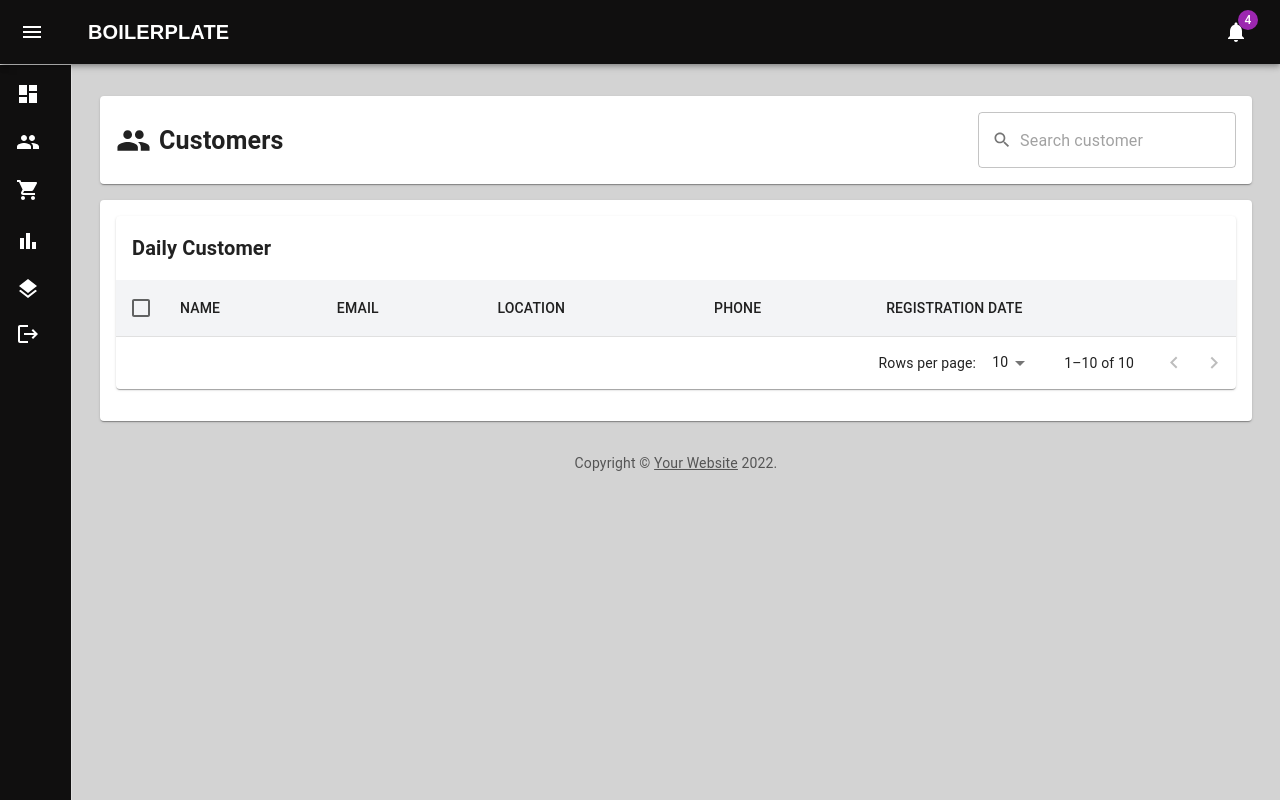
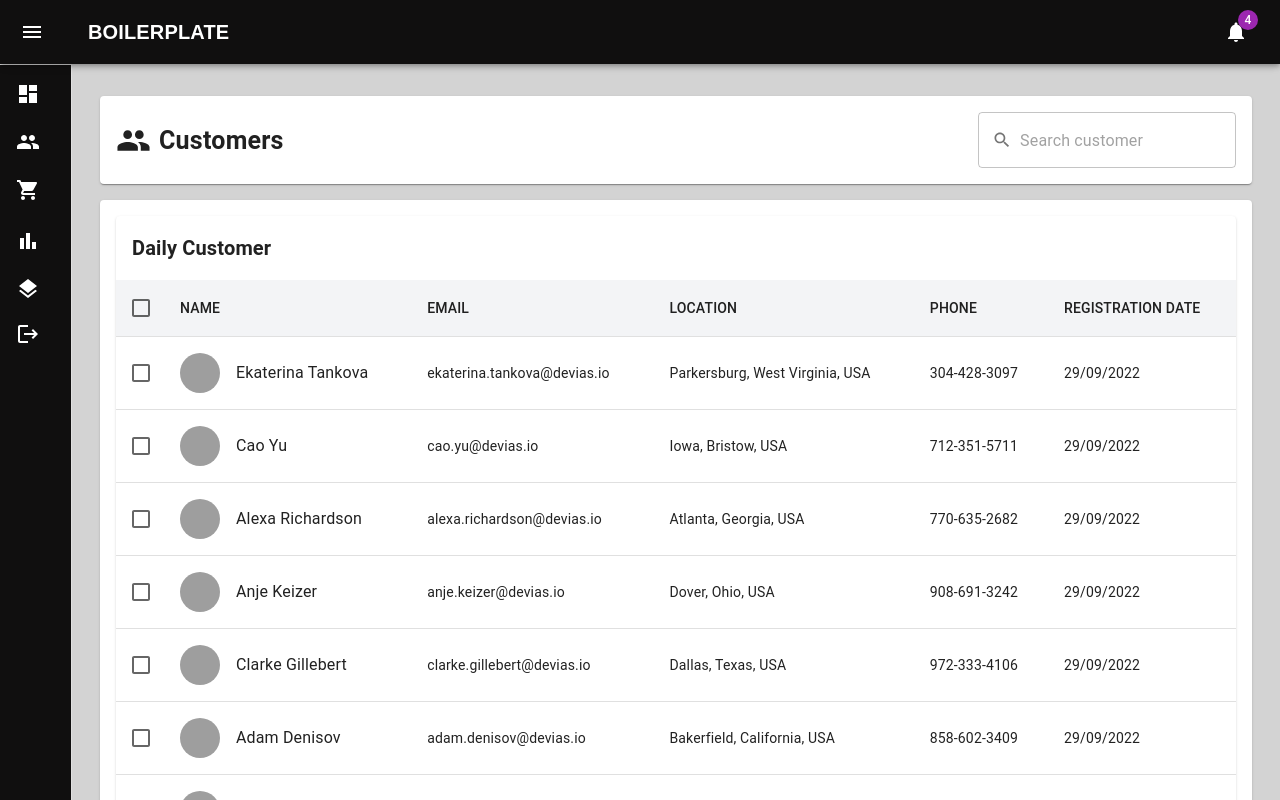
Before and after one commit to VivekVaishnanai07/Boilerplate.React.github.io, a React (Create React App) app: page /customer in a window 1280 px wide. Built offline with nearby package versions, Linux system fonts and the light colour scheme; sample sign-in values are in the browser's storage; grey boxes are pictures that could not be loaded.

Commit message:
Change title name

```diff
--- a/public/index.html
+++ b/public/index.html
@@ -24,7 +24,7 @@
       work correctly both with client-side routing and a non-root public URL.
       Learn how to configure a non-root public URL by running `npm run build`.
     -->
-    <title>React App</title>
+    <title>Boilerplate</title>
   </head>
   <body>
     <noscript>You need to enable JavaScript to run this app.</noscript>
--- a/src/pages/customer/index.tsx
+++ b/src/pages/customer/index.tsx
@@ -26,7 +26,7 @@ function Copyright(props: any) {
 const mdTheme = createTheme();
 
 function Customer() {
-  const [customerList, setCustomerList] = useState([])
+  const [customerList, setCustomerList] = useState(customersDetails)
 
   const handleOnChange = (e: any) => {
     const { value } = e.target
```
Also changed, not shown: src/pages/customer/customer-table.tsx (line endings or trailing spaces).
